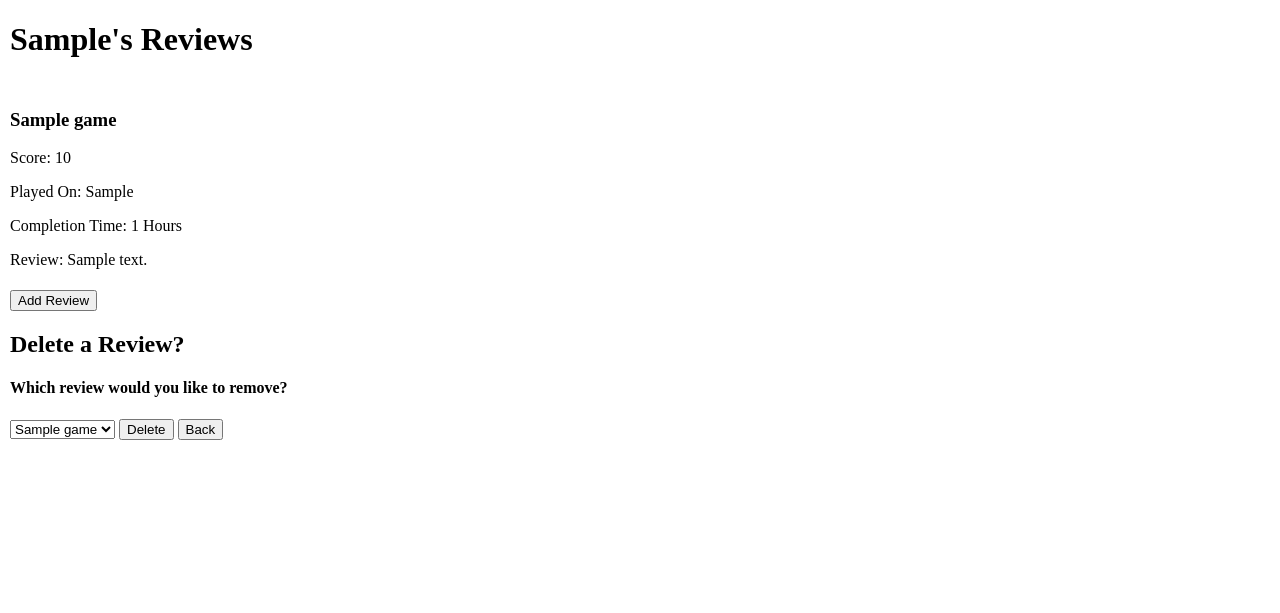
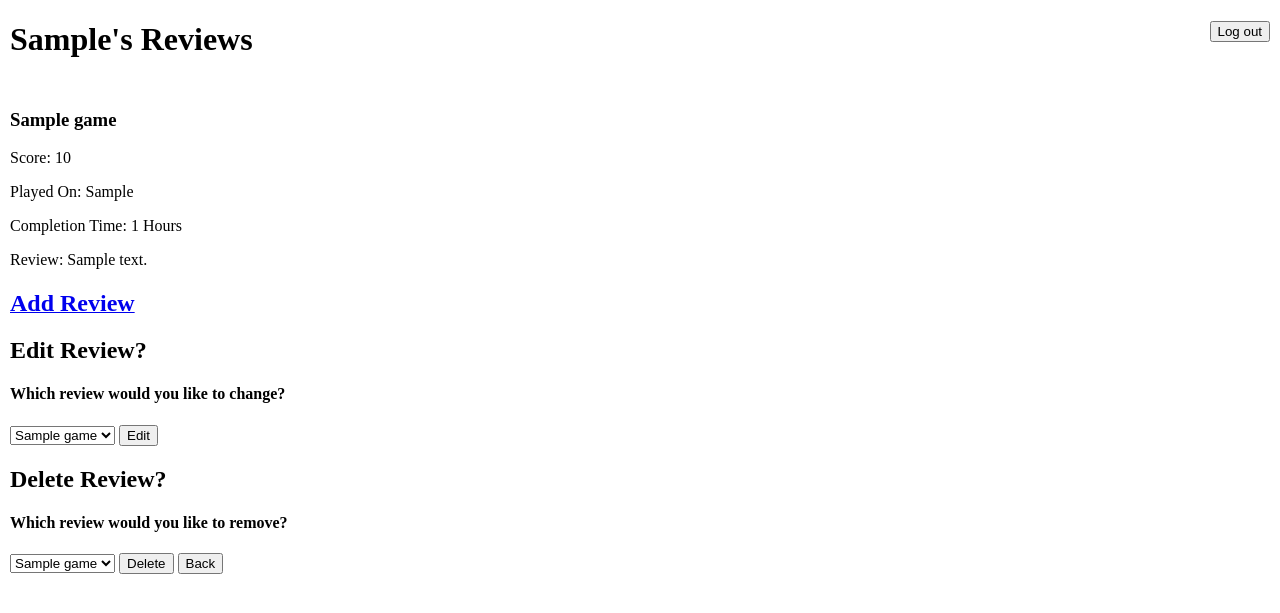
Before and after one commit to amberorrange/BacklogTracker, a Flask app: page /view_reviews in a window 1280 px wide. Shown: the top 613 px of the page. Run offline with Flask 2, Linux system fonts and the light colour scheme; a user stored in the database is signed in; tables that the repository leaves empty hold one stand-in row (values such as "Sample post").

Commit message:
added ability to edit a review

```diff
--- a/server.py
+++ b/server.py
@@ -416,7 +416,7 @@ def add_review_to_db():
     game_id = request.form.get("game_id")
     body = request.form.get("body")
     score =request.form.get("score")
-    completion_time =request.form.get("completion_time")
+    completion_time = request.form.get("completion_time")
     platform = request.form.get("platforms")
     genre = request.form.get("genres")
 
@@ -437,6 +437,46 @@ def show_reviews():
 
     reviews = current_user.reviews
     return render_template("show_reviews.html", reviews=reviews)
+
+@app.route('/edit_review_form', methods=["POST"])
+@login_required
+def show_edit_review_form():
+    """Displays form to edit a review."""
+
+    review_to_edit = request.form.get("review")
+    review_to_edit = crud.get_review_by_id(review_to_edit)
+
+    genres = Genre.query.all()
+    platforms = Platform.query.all()
+
+    return render_template("edit_review_form.html",
+                            review=review_to_edit,
+                            platforms=platforms,
+                            genres=genres)
+
+
+@app.route('/edit_review_confirmation', methods=["POST"])
+@login_required
+def confirm_edited_review():
+    """Edits a review and confirms the changes."""
+
+    review_id = request.form.get("review_id")
+    review_to_edit = crud.get_review_by_id(review_id)
+
+    body = request.form.get("body")
+    score =request.form.get("score")
+    completion_time = request.form.get("completion_time")
+    platform = request.form.get("platforms")
+    genre = request.form.get("genres")
+
+    if score == "" or completion_time == "":
+        flash("Please fill out all fields.")
+        return redirect("/view_reviews")
+
+    crud.change_review_info(review_id, body, score, completion_time, platform, genre)
+    flash(f"Review for {review_to_edit.game.title} changed.")
+
+    return redirect("/view_reviews")
 
 
 @app.route('/delete_review', methods=["POST"])
--- a/static/css/project.css
+++ b/static/css/project.css
@@ -1,10 +1,10 @@
-.search_image {
+.search_image { /*search results images */
 
     height: 300px;
     width: 400px;
 }
 
-#game_details_image {
+#game_details_image { /*image from a single game's page */
 
     height: 300px;
     width: 400px;
@@ -20,7 +20,9 @@ label {
 
 
 body{
+    margin-right: 10px;
     margin-left: 10px;
+    margin-bottom: 10px;
 }
 
 
@@ -29,14 +31,14 @@ body{
     display: inline
 }
 
-.backlog_image {
+.backlog_image { /*images from "/view_backlog" */
 
     width: 180px;
     height: 160px;
     outline: auto;
 }
 
-.backlog_entry {
+.backlog_entry { /* for each backlog entry */
 
     display: inline-block;
     padding-inline: 30px;
@@ -46,24 +48,29 @@ body{
     padding-bottom: 10px;
 }
 
-.backlog_title {
+.backlog_title { /* titles in "/view_backlog  */
     overflow-wrap: break-word;
 }
 
-.review_display {
+.review_display { /* used for each review in show_reviews.html */
 
     padding-top: 10px;
     padding-bottom: 5px;
 }
 
-.inline {
+.inline { /* anything that you want to make inline */
 
     display: inline;
 }
 
 
-.chart-container{
+.chart-container{ /* for charts used with chart.js */
     padding-top: 20px;
     padding-left: 30px;
     padding-bottom: 20px;
 }
+
+.logout_button{ /* logout buttons */
+
+    float:right;
+}
--- a/templates/backlogs.html
+++ b/templates/backlogs.html
@@ -39,13 +39,12 @@
 
     <ul>
         <li><a href="/add_game">Add a game to your backlog.</a> </li>
+        <li><a href="/edit_backlog_selection">Edit a backlog entry.</a> </li>
         <li><a href="/delete_backlog">Delete a game from your backlog.</a> </li>
-        <li><a href="/edit_backlog_selection">Edit a backlog entry.</a> </li>
         <li><a href="/add_review">Review a game you've completed.</a> </li>
         <li><a href="/view_reviews">See Your Reviews.</a> </li>
         <li><a href="/show_user_details">See Account Details.</a></li>
         <li><a href="/show_charts">See your play statistics.</a> </li>
-        <li><a href="/logout">Log out.</a></li>
     </ul>
 
 
--- a/templates/base.html
+++ b/templates/base.html
@@ -17,12 +17,20 @@
   </head>
 
   <body>
+
     <ul>
       {% for message in get_flashed_messages() %}
         <li>{{ message }}</li>
       {% endfor %}
     </ul>
-      {% block content %} {% endblock %}
+
+    {% if current_user.is_authenticated %}
+      <div class="logout_button">
+        <button onclick="location.href='/logout'" type="button">Log out</button>
+      </div>
+    {% endif %}
+
+    {% block content %}{% endblock %}
 
   </body>
 </html>
--- a/templates/organized_backlogs.html
+++ b/templates/organized_backlogs.html
@@ -39,14 +39,12 @@
 
     <ul>
         <li><a href="/add_game">Add a game to your backlog.</a> </li>
+        <li><a href="/edit_backlog_selection">Edit a backlog entry.</a> </li>
         <li><a href="/delete_backlog">Delete a game from your backlog.</a> </li>
-        <li><a href="/edit_backlog">Edit a backlog entry.</a> </li>
         <li><a href="/add_review">Review a game you've completed.</a> </li>
         <li><a href="/view_reviews">See Your Reviews</a> </li>
         <li><a href="/show_user_details">See Account Details</a></li>
         <li><a href="/show_charts">See your play statistics.</a> </li>
-        <li><a href="/logout">Log out</a></li>
     </ul>
 
-
 {% endblock %}
--- a/templates/show_reviews.html
+++ b/templates/show_reviews.html
@@ -18,10 +18,23 @@
 
     {% endfor %}
 
+    <a href="/add_review"><h2 class="inline"> Add Review </h2></a>
+    <!-- <button onclick="location.href='/add_review'" type="button">Add</button>  -->
 
-    <button onclick="location.href='/add_review'" type="button">Add Review</button>
 
-    <h2>Delete a Review?</h2>
+    <h2>Edit Review?</h2>
+    <h4> Which review would you like to change?</h4>
+
+    <form action="/edit_review_form" class="inline" method="POST">
+        <select name="review">
+                {% for review in reviews %}
+                <option value="{{ review.review_id }}">{{ review.game.title }}</option>
+            {% endfor %}
+        </select>
+        <input value="Edit" type="submit">
+    </form>
+
+    <h2>Delete Review?</h2>
 
     <h4>Which review would you like to remove?</h4>
 
```
Also changed, not shown: crud.py (+13 -0 lines), templates/edit_review_form.html (added, +45 -0 lines).
